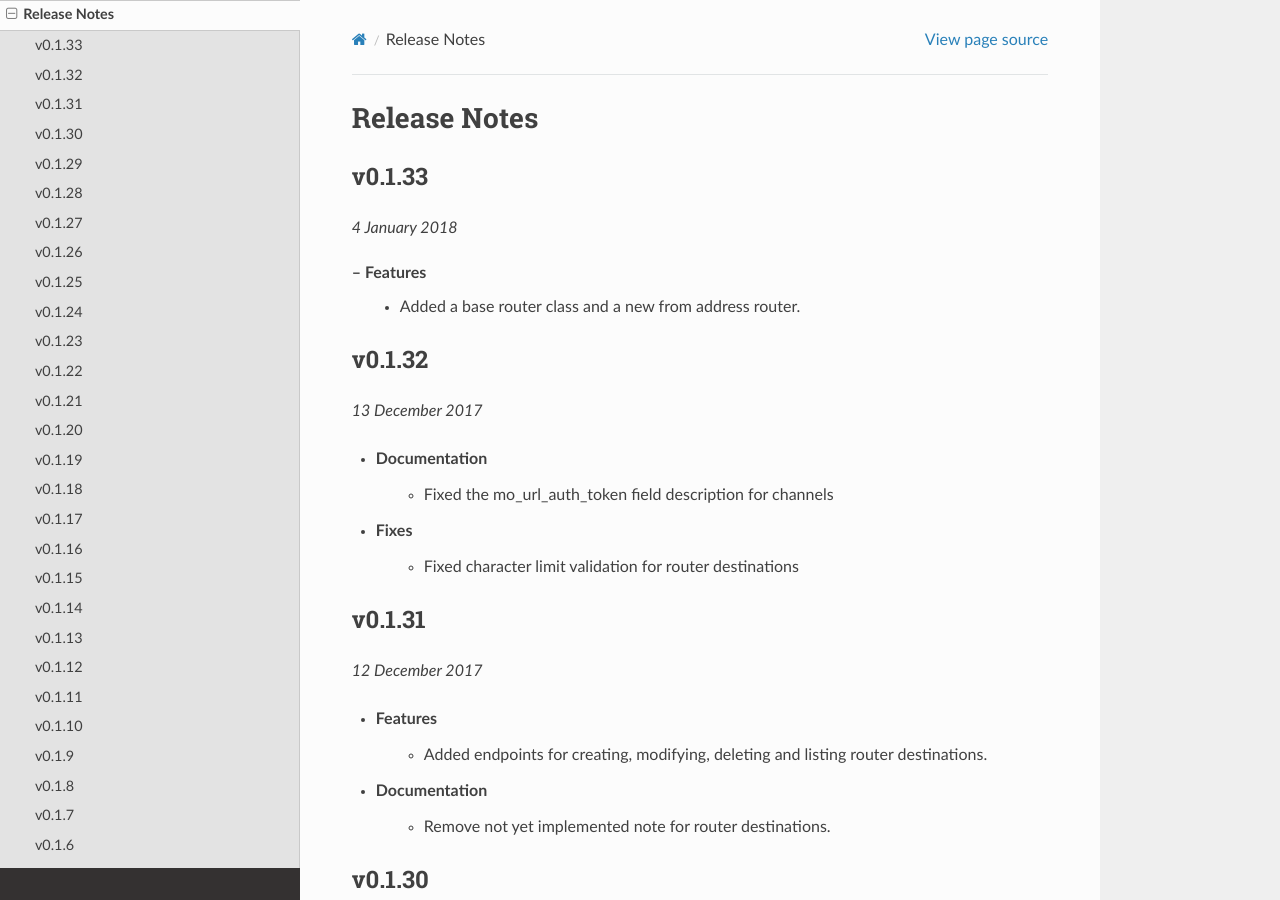
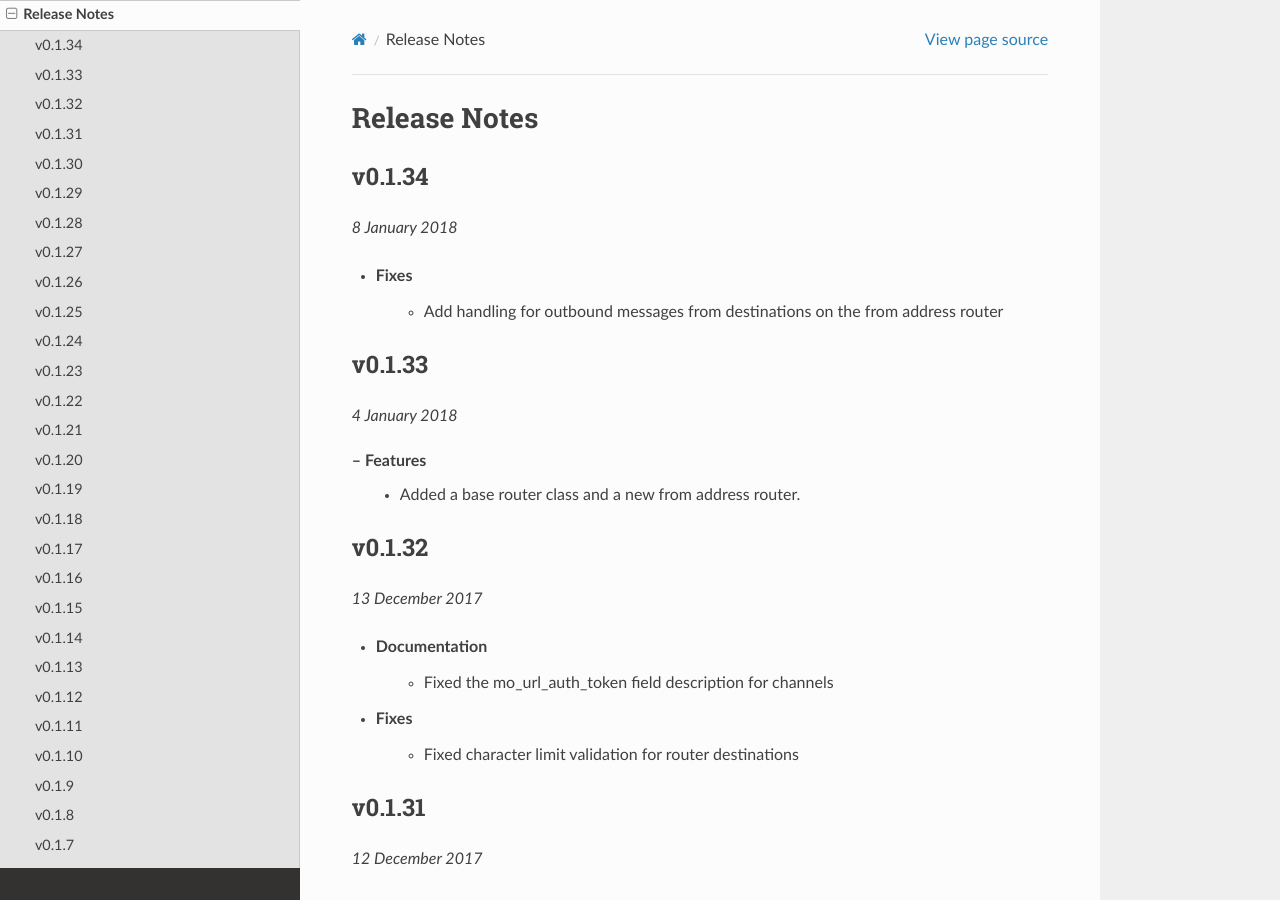
Before and after one commit to praekeltfoundation/junebug, a Sphinx documentation site: the page built from docs/release-notes.rst, in a window 1280 px wide and 900 px high. Built offline with Sphinx 7.4.7 and the Read the Docs theme 2.0.0, drawn with Linux system fonts in a browser that asks for light colours; pages that are not in the unit, such as notebooks, are missing from menus.

Commit message:
Release 0.1.34

```diff
--- a/docs/conf.py
+++ b/docs/conf.py
@@ -61,7 +61,7 @@ copyright = u'2015, Praekelt Foundation'
 # The short X.Y version.
 version = '0.1'
 # The full version, including alpha/beta/rc tags.
-release = '0.1.33'
+release = '0.1.34'
 
 # The language for content autogenerated by Sphinx. Refer to documentation
 # for a list of supported languages.
--- a/docs/release-notes.rst
+++ b/docs/release-notes.rst
@@ -2,6 +2,16 @@
 
 Release Notes
 =============
+
+v0.1.34
+-------
+.. Pull request 160
+
+*8 January 2018*
+
+- Fixes
+    - Add handling for outbound messages from destinations on the from address
+      router
 
 v0.1.33
 -------
--- a/junebug/__init__.py
+++ b/junebug/__init__.py
@@ -29,4 +29,4 @@ if r is not None:
 from junebug.api import JunebugApi  # noqa
 
 __all__ = ['JunebugApi']
-__version__ = '0.1.33'
+__version__ = '0.1.34'
--- a/setup.py
+++ b/setup.py
@@ -8,7 +8,7 @@ def read_file(filename):
 
 setup(
     name='junebug',
-    version='0.1.33',
+    version='0.1.34',
     url='http://github.com/praekelt/junebug',
     license='BSD',
     description=(
```
